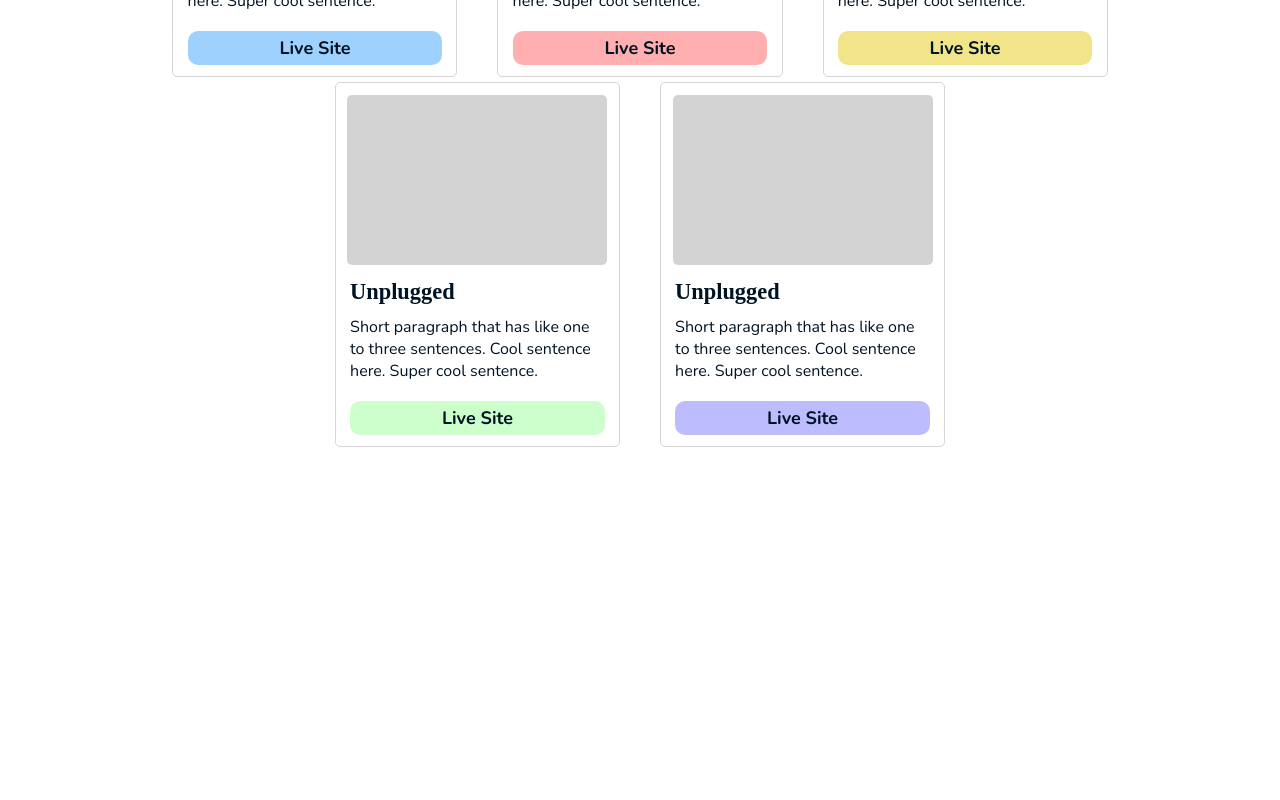
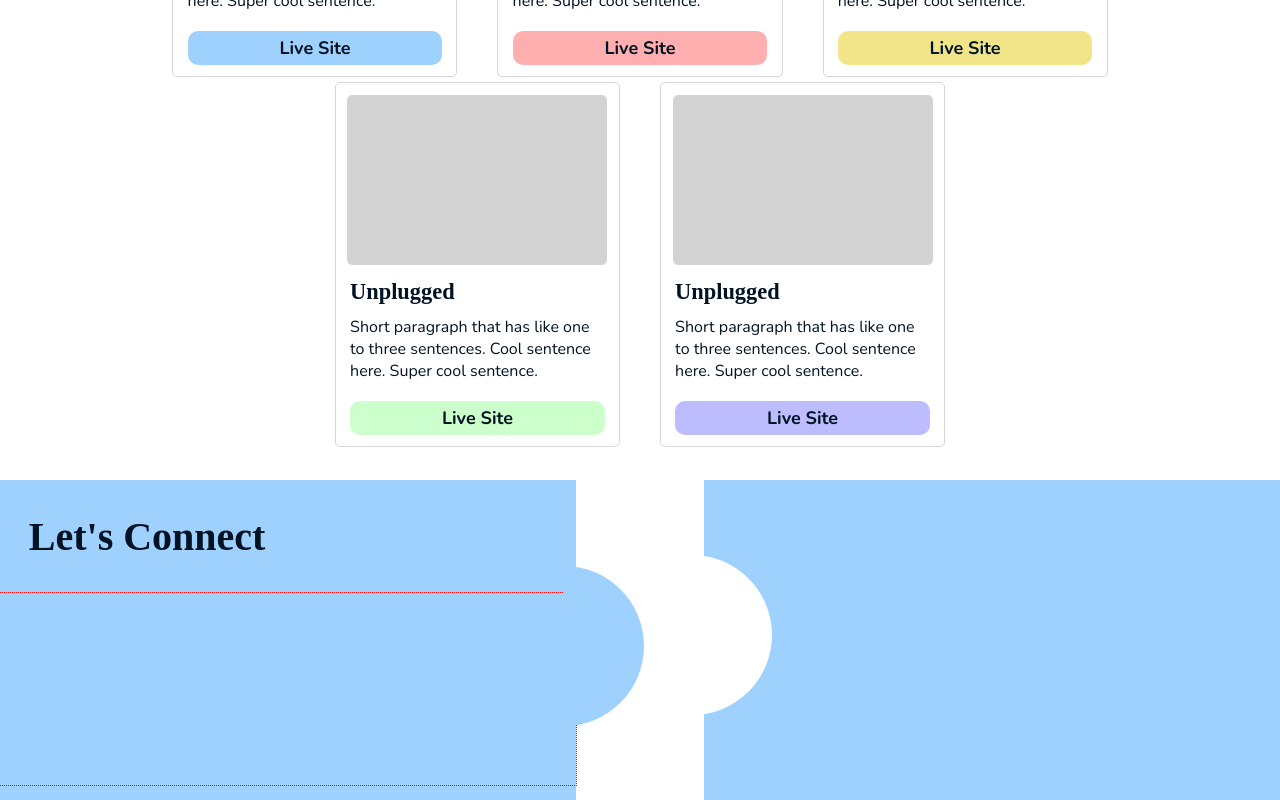
Before and after one commit to ang-riv/portfolio, a React (Create React App) app: page / in a window 1280 px wide. Shown: the part 2472-3272 px from the top of the page. Before the commit the page ends 2919 px from the top, so only its background shows below. Built offline with nearby package versions, Linux system fonts and the light colour scheme; a web font is replaced by a local one.

Commit message:
Started contactSection with puzzle backgrounds

```diff
--- a/src/App.js
+++ b/src/App.js
@@ -1,11 +1,11 @@
 import "./style.css";
-import { Icon } from "@iconify/react";
 import Navigation from "./Navigation.js";
 import React, { useRef } from "react";
 import IntroSection from "./IntroSection.js";
 import AboutSection from "./AboutSection.js";
 import SkillsSection from "./SkillsSection.js";
 import ProjectsSection from "./ProjectsSection.js";
+import ContactSection from "./ContactSection.js";
 
 function App() {
   const introRef = useRef(null);
@@ -26,6 +26,7 @@ function App() {
       <AboutSection ref={aboutRef} />
       <SkillsSection ref={skillsRef} />
       <ProjectsSection ref={projectsRef} />
+      <ContactSection ref={contactRef} />
     </div>
   );
 }
--- /dev/null
+++ b/src/ContactSection.js
@@ -0,0 +1,54 @@
+import React from "react";
+
+const ContactSection = React.forwardRef((props, ref) => {
+  const outline = {
+    width: "45%",
+    backgroundColor: "#9FD1FF",
+  };
+  const titleStyle = {
+    textAlign: "left",
+    padding: "0 0 0 5%",
+  };
+  const semiCircle = {
+    width: "10rem",
+    height: "5rem",
+    backgroundColor: "#9FD1FF",
+    borderRadius: "5rem 5rem 0 0",
+    transform: "rotate(90deg)",
+    position: "relative",
+    bottom: "56%",
+    left: "91%",
+  };
+  const semiCircle2 = {
+    width: "10rem",
+    height: "5rem",
+    backgroundColor: "white",
+    borderRadius: "5rem 5rem 0 0",
+    transform: "rotate(90deg)",
+    position: "relative",
+    left: "-9%",
+    top: "36%",
+  };
+  return (
+    <section
+      ref={ref}
+      style={{
+        paddingTop: "3em",
+        height: "40vh",
+        display: "flex",
+        justifyContent: "space-between",
+      }}
+    >
+      <div style={outline}>
+        <h2 style={titleStyle}>Let's Connect</h2>
+        <div style={{ outline: "1px dotted red", height: "60%" }}></div>
+        <div style={semiCircle}></div>
+      </div>
+      <div style={outline}>
+        <div style={semiCircle2}></div>
+      </div>
+    </section>
+  );
+});
+
+export default ContactSection;
```
